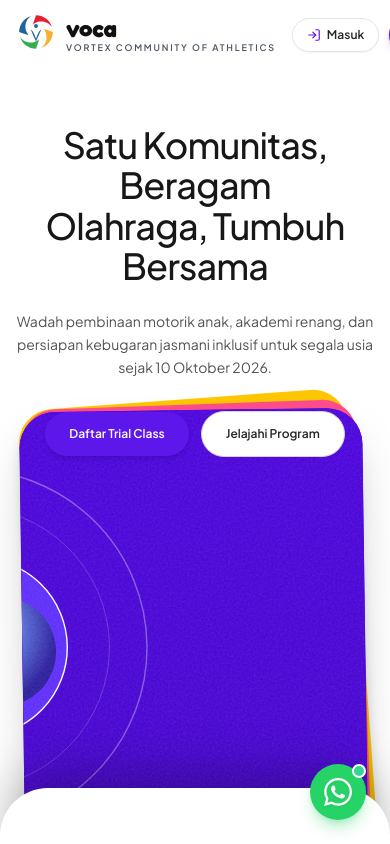
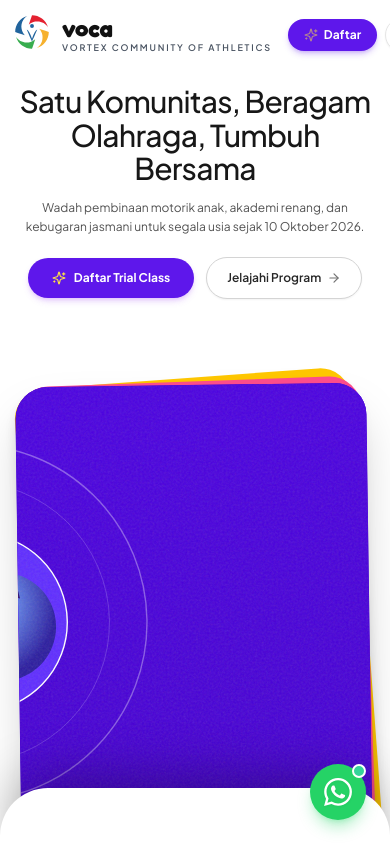
Before and after one commit to Ojannnn-prog/voca-web, a Next.js app: page / in a window 390 px wide. Shown: the top 844 px of the page. Built offline with nearby package versions, Linux system fonts and the light colour scheme.

Commit message:
fix: resolve navbar clipping, hero overlap, eslint 9 flat config, and audit build 200 OK

```diff
--- a/package.json
+++ b/package.json
@@ -29,6 +29,8 @@
     "autoprefixer": "^10.4.20",
     "dotenv": "^16.4.7",
     "drizzle-kit": "^0.30.1",
+    "eslint": "^9.39.5",
+    "eslint-config-next": "^16.4.2",
     "postcss": "^8.5.1",
     "tailwindcss": "^3.4.17",
     "typescript": "^5.7.3"
--- a/src/app/member/page.tsx
+++ b/src/app/member/page.tsx
@@ -274,7 +274,7 @@ export default function MemberPortalPage() {
                         2. Gunakan QR Code pada kartu untuk verifikasi presensi kegiatan latihan dan kejuaraan.
                       </p>
                       <p>
-                        3. <em>"Every Movement Matters — From First Steps to Great Achievements."</em>
+                        3. <em>&ldquo;Every Movement Matters — From First Steps to Great Achievements.&rdquo;</em>
                       </p>
                     </div>
                     <div className="pt-2 border-t border-white/10 flex justify-between items-end text-[9px]">
--- a/src/components/hero/HeroShowcase.tsx
+++ b/src/components/hero/HeroShowcase.tsx
@@ -5,6 +5,7 @@ import gsap from "gsap";
 import { ScrollTrigger } from "gsap/ScrollTrigger";
 import { useGSAP } from "@gsap/react";
 import { AthleticCanvas } from "./AthleticCanvas";
+import { ArrowRight, Sparkles } from "lucide-react";
 
 if (typeof window !== "undefined") {
   gsap.registerPlugin(ScrollTrigger);
@@ -31,7 +32,7 @@ export function HeroShowcase({
           scrub: 0.5,
           pin: true,
           onUpdate: (self) => {
-            // Saat kartu utama ungu/kanvas menutupi navbar (progress > 0.12 s/d 0.94)
+            // Saat kartu utama kanvas menyentuh navbar (progress > 0.12 s/d 0.94)
             const isDark = self.progress > 0.12 && self.progress < 0.94;
             onUpdateNavState(isDark);
           },
@@ -44,7 +45,7 @@ export function HeroShowcase({
           "#hero-content",
           {
             opacity: 0,
-            y: -90,
+            y: -80,
             duration: 0.18,
             ease: "power2.inOut",
           },
@@ -102,57 +103,60 @@ export function HeroShowcase({
       id="scroll-wrapper"
       className="relative w-full h-screen overflow-hidden bg-white"
     >
-      {/* HERO TEXT & CTA (Posisi Absolut Atas) */}
+      {/* HERO TEXT & CTA (Posisi Absolut Atas dengan Jarak Aman Bebas Tumpang Tindih) */}
       <div
         id="hero-content"
-        className="absolute top-[125px] sm:top-[135px] left-1/2 -translate-x-1/2 text-center z-20 w-full max-w-3xl px-4"
+        className="absolute top-[85px] sm:top-[100px] md:top-[115px] left-1/2 -translate-x-1/2 text-center z-20 w-full max-w-3xl px-4 select-none pointer-events-auto"
       >
-        <h1 className="text-4xl sm:text-5xl md:text-[3.65rem] font-medium tracking-tight text-neutral-900 leading-[1.12] mb-6">
+        <h1 className="text-3xl sm:text-4xl md:text-5xl lg:text-[3.5rem] font-medium tracking-tight text-neutral-900 leading-[1.12] mb-3 sm:mb-4">
           Satu Komunitas, Beragam<br />
           Olahraga, Tumbuh Bersama
         </h1>
-        <p className="text-sm sm:text-base text-neutral-600 max-w-xl mx-auto mb-8 font-normal leading-relaxed">
-          Wadah pembinaan motorik anak, akademi renang, dan persiapan kebugaran jasmani
-          inklusif untuk segala usia sejak 10 Oktober 2026.
+        <p className="text-xs sm:text-sm md:text-base text-neutral-600 max-w-lg mx-auto mb-5 sm:mb-6 font-normal leading-relaxed">
+          Wadah pembinaan motorik anak, akademi renang, dan kebugaran jasmani
+          untuk segala usia sejak 10 Oktober 2026.
         </p>
 
         <div className="flex items-center justify-center space-x-3 sm:space-x-4">
           <button
             onClick={onOpenRegister}
-            className="bg-[#5E17EB] hover:bg-[#4b11bd] text-white text-xs sm:text-sm font-semibold px-6 py-3.5 rounded-full transition shadow-md hover:shadow-lg active:scale-95"
+            className="group inline-flex items-center gap-2 bg-[#5E17EB] hover:bg-[#4b11bd] active:bg-[#3b08a3] text-white text-xs sm:text-sm font-bold px-6 py-3 rounded-full transition-all shadow-md shadow-purple-500/25 hover:shadow-xl hover:scale-105 active:scale-95"
           >
-            Daftar Trial Class
+            <Sparkles className="w-3.5 h-3.5 text-yellow-300" />
+            <span>Daftar Trial Class</span>
           </button>
           <a
             href="#programs"
-            className="bg-white hover:bg-neutral-50 text-neutral-800 text-xs sm:text-sm font-semibold px-6 py-3.5 rounded-full border border-neutral-300 transition hover:border-neutral-400"
+            className="inline-flex items-center gap-1.5 bg-white hover:bg-neutral-50 text-neutral-800 text-xs sm:text-sm font-semibold px-5 sm:px-6 py-3 rounded-full border border-neutral-300 transition-all hover:border-neutral-400 active:scale-95 shadow-sm"
           >
-            Jelajahi Program
+            <span>Jelajahi Program</span>
+            <ArrowRight className="w-3.5 h-3.5 text-neutral-500" />
           </a>
         </div>
       </div>
 
       {/* STACKED CARDS & ATHLETIC ILLUSTRATION CANVAS */}
+      {/* Posisi awal top responsif: top-[400px] di mobile / top-[430px] di desktop agar tidak pernah menimpa tombol CTA */}
       <div
         id="card-stage"
-        className="absolute top-[410px] left-1/2 -translate-x-1/2 w-[88vw] max-w-[1180px] h-[75vh] z-10"
+        className="absolute top-[385px] sm:top-[400px] md:top-[425px] left-1/2 -translate-x-1/2 w-[90vw] md:w-[88vw] max-w-[1180px] h-[75vh] z-10"
       >
         {/* Back Yellow Card */}
         <div
           id="back-card-yellow"
-          className="absolute inset-0 bg-[#FFC700] rounded-[36px] transform -rotate-[4.2deg] -translate-y-6 translate-x-2 scale-[0.96] z-0 shadow-lg"
+          className="absolute inset-0 bg-[#FFC700] rounded-[32px] sm:rounded-[36px] transform -rotate-[4.2deg] -translate-y-5 sm:-translate-y-6 translate-x-2 scale-[0.96] z-0 shadow-lg"
         />
 
         {/* Middle Pink Card */}
         <div
           id="back-card-pink"
-          className="absolute inset-0 bg-[#FF4D8D] rounded-[36px] transform -rotate-[2deg] -translate-y-3 translate-x-1 scale-[0.98] z-10 shadow-lg"
+          className="absolute inset-0 bg-[#FF4D8D] rounded-[32px] sm:rounded-[36px] transform -rotate-[2deg] -translate-y-2.5 sm:-translate-y-3 translate-x-1 scale-[0.98] z-10 shadow-lg"
         />
 
         {/* Main Purple Card (Expands to Fullscreen 100vw x 100vh) */}
         <div
           id="main-purple-card"
-          className="relative w-full h-full bg-[#4300D2] rounded-[36px] overflow-hidden z-20 transform -rotate-[0.8deg] shadow-2xl"
+          className="relative w-full h-full bg-[#4300D2] rounded-[32px] sm:rounded-[36px] overflow-hidden z-20 transform -rotate-[0.8deg] shadow-2xl"
         >
           {/* Grainy Noise Texture Overlay (opacity: 0.14) */}
           <div className="absolute inset-0 noise-bg pointer-events-none z-30" />
--- a/src/components/navbar/Navbar.tsx
+++ b/src/components/navbar/Navbar.tsx
@@ -18,9 +18,9 @@ export function Navbar({ onOpenRegister, isDarkMode = false }: NavbarProps) {
     <>
       <header
         id="navbar"
-        className="fixed top-0 left-0 right-0 z-50 px-4 sm:px-8 py-3 sm:py-4 transition-all duration-300"
+        className="fixed top-0 left-0 right-0 z-50 px-3 sm:px-6 md:px-8 py-3 transition-all duration-300 w-full"
       >
-        <div className="max-w-7xl mx-auto flex items-center justify-between gap-4">
+        <div className="w-full flex items-center justify-between gap-2 sm:gap-4">
           {/* ================= 1. BRAND LOGO (KIRI) ================= */}
           <Link
             href="/"
@@ -36,10 +36,10 @@ export function Navbar({ onOpenRegister, isDarkMode = false }: NavbarProps) {
           </Link>
 
           {/* ================= 2. PERSISTENT FLOATING WHITE CAPSULE PILL (TENGAH) ================= */}
-          {/* Persis sesuai foto acuan: kapsul putih melayang di seluruh seksi */}
+          {/* Kapsul putih melayang di tengah: tampil dari layar lg ke atas dengan ukuran fleksibel tanpa overflow */}
           <nav
             id="nav-pill"
-            className="hidden lg:flex items-center space-x-6 xl:space-x-8 px-8 py-3 bg-white/95 backdrop-blur-md rounded-full shadow-lg shadow-black/8 border border-neutral-200/90 text-sm font-semibold transition-all duration-300 hover:shadow-xl shrink-0"
+            className="hidden lg:flex items-center space-x-3.5 xl:space-x-6 px-5 py-2.5 xl:px-7 xl:py-2.5 bg-white/95 backdrop-blur-md rounded-full shadow-lg shadow-black/8 border border-neutral-200/90 text-xs xl:text-sm font-semibold transition-all duration-300 hover:shadow-xl shrink-0"
           >
             {NAV_LINKS.map((item) => {
               const isRegistration = item.href === "#pendaftaran" || item.isSpecial;
@@ -66,11 +66,11 @@ export function Navbar({ onOpenRegister, isDarkMode = false }: NavbarProps) {
           </nav>
 
           {/* ================= 3. RIGHT ACTIONS: LOGIN & SPECIAL CTA ================= */}
-          <div className="flex items-center space-x-2.5 sm:space-x-3.5 shrink-0">
-            {/* Tombol Masuk / Login (Menuju /login dengan pilihan Admin / Member) */}
+          <div className="flex items-center space-x-2 sm:space-x-3 shrink-0">
+            {/* Tombol Masuk / Login (Desktop & Tablet) */}
             <Link
               href="/login"
-              className={`inline-flex items-center gap-1.5 text-xs sm:text-sm font-semibold px-3.5 sm:px-4 py-2 sm:py-2.5 rounded-full transition-all border ${
+              className={`hidden sm:inline-flex items-center gap-1.5 text-xs font-semibold px-3.5 py-2 rounded-full transition-all border shrink-0 ${
                 isDarkMode
                   ? "bg-white/10 text-white border-white/20 hover:bg-white/20"
                   : "bg-white text-neutral-800 border-neutral-200 hover:bg-neutral-50 shadow-sm"
@@ -81,28 +81,29 @@ export function Navbar({ onOpenRegister, isDarkMode = false }: NavbarProps) {
               <span>Masuk</span>
             </Link>
 
-            {/* CTA DAFTAR KHUSUS (High Contrast, Ultra-Clickable, Sangat Mudah Diklik) */}
+            {/* CTA DAFTAR KHUSUS (Responsive text, tidak akan terpotong / truncated) */}
             <button
               id="nav-cta"
               onClick={onOpenRegister}
-              className="group relative inline-flex items-center gap-2 bg-[#5E17EB] hover:bg-[#4b11bd] active:bg-[#3b08a3] text-white text-xs sm:text-sm font-bold px-5 sm:px-6 py-2.5 sm:py-2.5 rounded-full shadow-md shadow-[#5E17EB]/25 hover:shadow-xl hover:shadow-[#5E17EB]/40 transform hover:scale-105 active:scale-95 transition-all duration-200 focus:outline-none focus:ring-4 focus:ring-[#5E17EB]/30 min-h-[42px]"
+              className="group relative inline-flex items-center justify-center gap-1.5 sm:gap-2 bg-[#5E17EB] hover:bg-[#4b11bd] active:bg-[#3b08a3] text-white text-xs sm:text-sm font-bold px-4 sm:px-5 py-2 sm:py-2.5 rounded-full shadow-md shadow-[#5E17EB]/25 hover:shadow-xl hover:shadow-[#5E17EB]/40 transform hover:scale-105 active:scale-95 transition-all duration-200 focus:outline-none focus:ring-4 focus:ring-[#5E17EB]/30 shrink-0 whitespace-nowrap"
               aria-label="Buka Formulir Pendaftaran Trial Class"
             >
-              <Sparkles className="w-3.5 h-3.5 text-yellow-300 animate-pulse" />
-              <span>Daftar Sekarang</span>
+              <Sparkles className="w-3.5 h-3.5 text-yellow-300 animate-pulse shrink-0" />
+              <span className="hidden md:inline">Daftar Sekarang</span>
+              <span className="md:hidden">Daftar</span>
             </button>
 
             {/* Mobile Menu Toggle Button */}
             <button
               onClick={() => setMobileMenuOpen(!mobileMenuOpen)}
-              className={`lg:hidden p-2.5 rounded-full border transition-all ${
+              className={`lg:hidden p-2 sm:p-2.5 rounded-full border transition-all shrink-0 ${
                 isDarkMode
                   ? "text-white bg-white/10 border-white/20"
                   : "text-neutral-800 bg-white border-neutral-200 shadow-sm"
               }`}
               aria-label="Buka Menu Navigasi"
             >
-              {mobileMenuOpen ? <X className="w-5 h-5" /> : <Menu className="w-5 h-5" />}
+              {mobileMenuOpen ? <X className="w-4 h-4 sm:w-5 sm:h-5" /> : <Menu className="w-4 h-4 sm:w-5 sm:h-5" />}
             </button>
           </div>
         </div>
@@ -110,7 +111,7 @@ export function Navbar({ onOpenRegister, isDarkMode = false }: NavbarProps) {
 
       {/* ================= MOBILE NAVIGATION DRAWER ================= */}
       {mobileMenuOpen && (
-        <div className="fixed inset-0 z-40 bg-white/95 backdrop-blur-md pt-24 px-6 flex flex-col justify-between pb-8 lg:hidden animate-fadeIn">
+        <div className="fixed inset-0 z-40 bg-white/95 backdrop-blur-md pt-20 px-6 flex flex-col justify-between pb-8 lg:hidden animate-fadeIn">
           {/* Main Links */}
           <div className="flex flex-col space-y-3">
             <p className="text-[11px] font-bold uppercase tracking-wider text-neutral-400 mb-1">
--- a/src/components/story/StorySection.tsx
+++ b/src/components/story/StorySection.tsx
@@ -17,7 +17,7 @@ export function StorySection() {
               Setiap Gerakan Memiliki Makna
             </h2>
             <p className="text-xs sm:text-sm text-neutral-500 font-medium italic">
-              "Every Great Journey Begins with a Single Movement."
+              &ldquo;Every Great Journey Begins with a Single Movement.&rdquo;
             </p>
           </div>
 
```
Also changed, not shown: eslint.config.mjs (added, +7 -0 lines), src/app/admin/page.tsx (+18 -18 lines), 1 other file (tests, documents, lock files or other folders).
